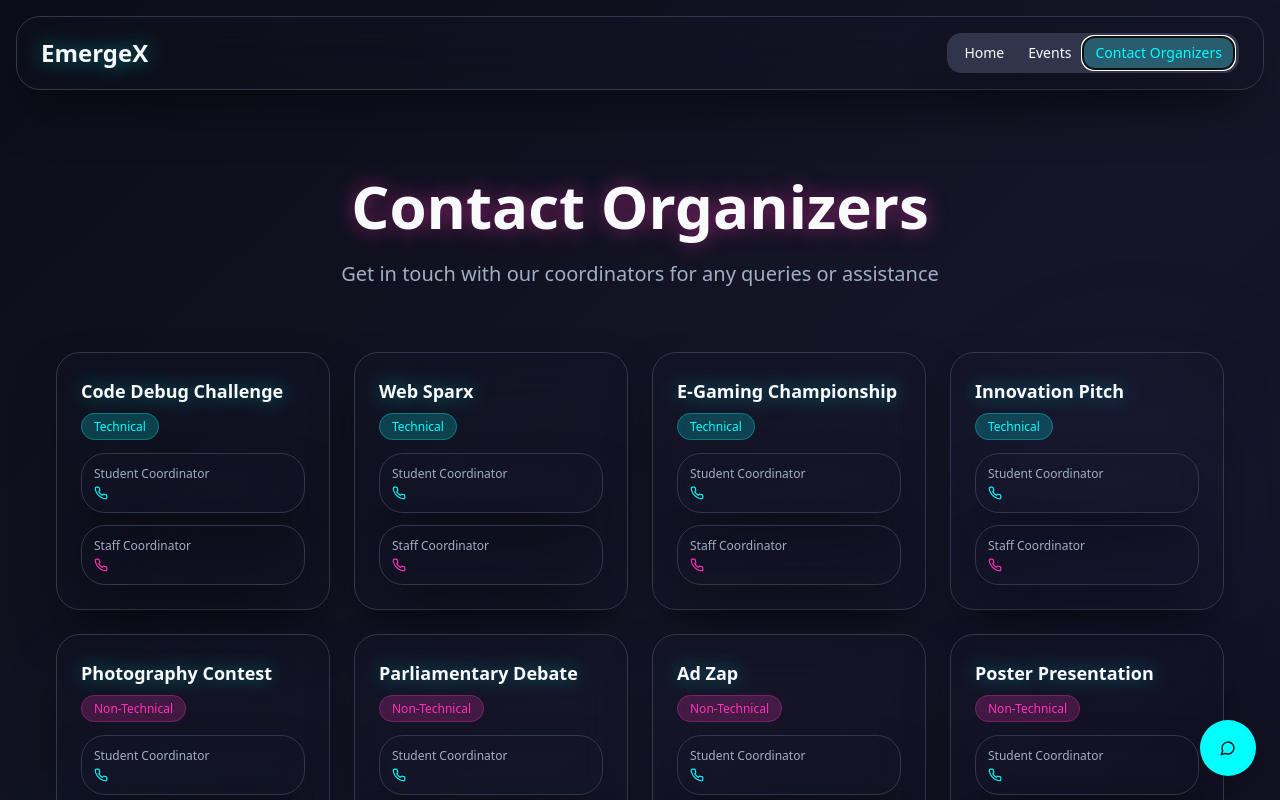
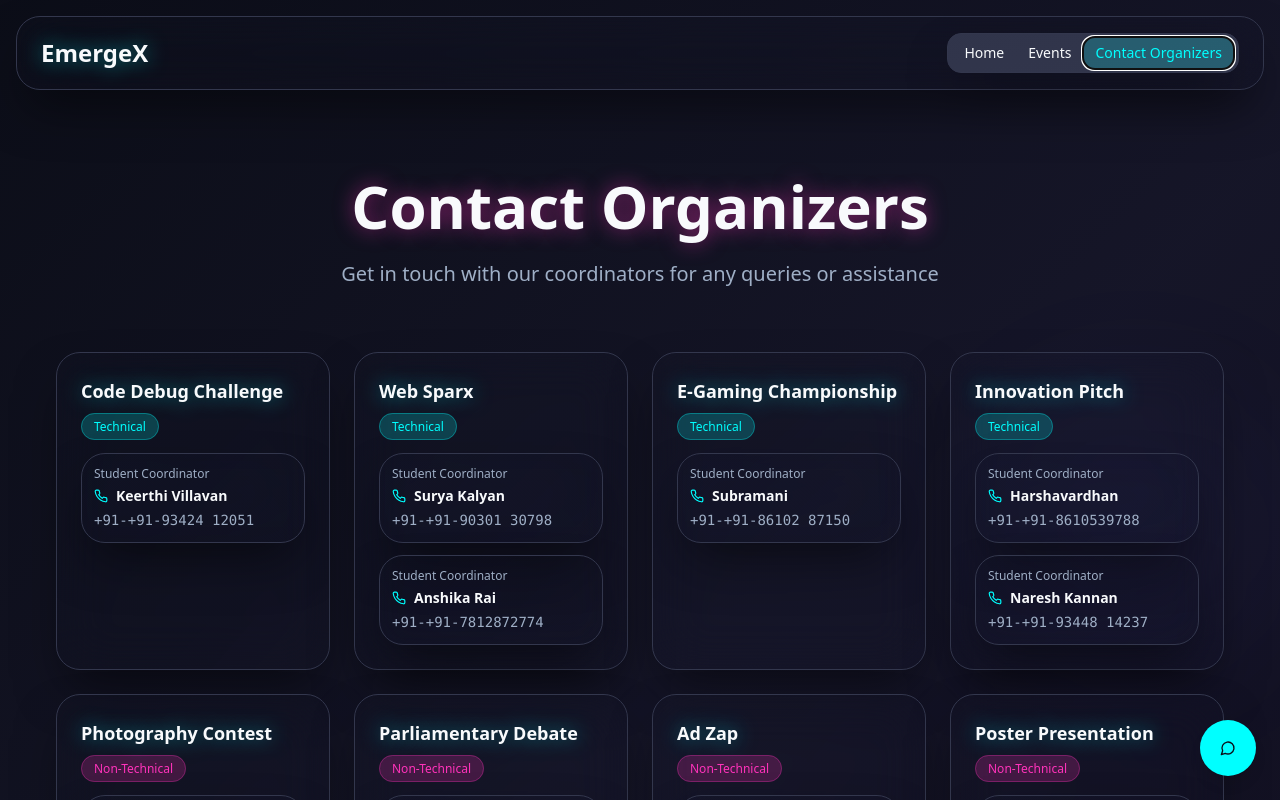
Before and after one commit to Skharshavardhan/EmergeX2k25, a React (Vite) app: page / in a window 1280 px wide. Both pictures are taken after a click on the tab "Contact Organizers". Shown: the top 800 px of the page. Built offline with nearby package versions, Linux system fonts and the light colour scheme; the HTML template or start-up script is replaced by a standard one.

Commit message:
Update contact organizers page

```diff
--- a/src/components/ContactSection.tsx
+++ b/src/components/ContactSection.tsx
@@ -40,21 +40,18 @@ const ContactSection = () => {
               </div>
 
               <div className="space-y-3">
-                <div className="glass-card p-3">
-                  <p className="text-xs text-muted-foreground mb-1">Student Coordinator</p>
-                  <div className="flex items-center gap-2">
-                    <Phone size={14} className="text-primary" />
-                    <span className="font-mono text-sm">{event.contacts.student}</span>
+                {event.contacts.map((contact, contactIndex) => (
+                  <div key={contactIndex} className="glass-card p-3">
+                    <p className="text-xs text-muted-foreground mb-1">Student Coordinator</p>
+                    <div className="flex items-center gap-2 mb-1">
+                      <Phone size={14} className="text-primary" />
+                      <span className="font-semibold text-sm">{contact.name}</span>
+                    </div>
+                    <div className="flex items-center gap-2">
+                      <span className="font-mono text-sm text-muted-foreground">+91-{contact.phone}</span>
+                    </div>
                   </div>
-                </div>
-
-                <div className="glass-card p-3">
-                  <p className="text-xs text-muted-foreground mb-1">Staff Coordinator</p>
-                  <div className="flex items-center gap-2">
-                    <Phone size={14} className="text-secondary" />
-                    <span className="font-mono text-sm">{event.contacts.staff}</span>
-                  </div>
-                </div>
+                ))}
               </div>
             </div>
           ))}
```
